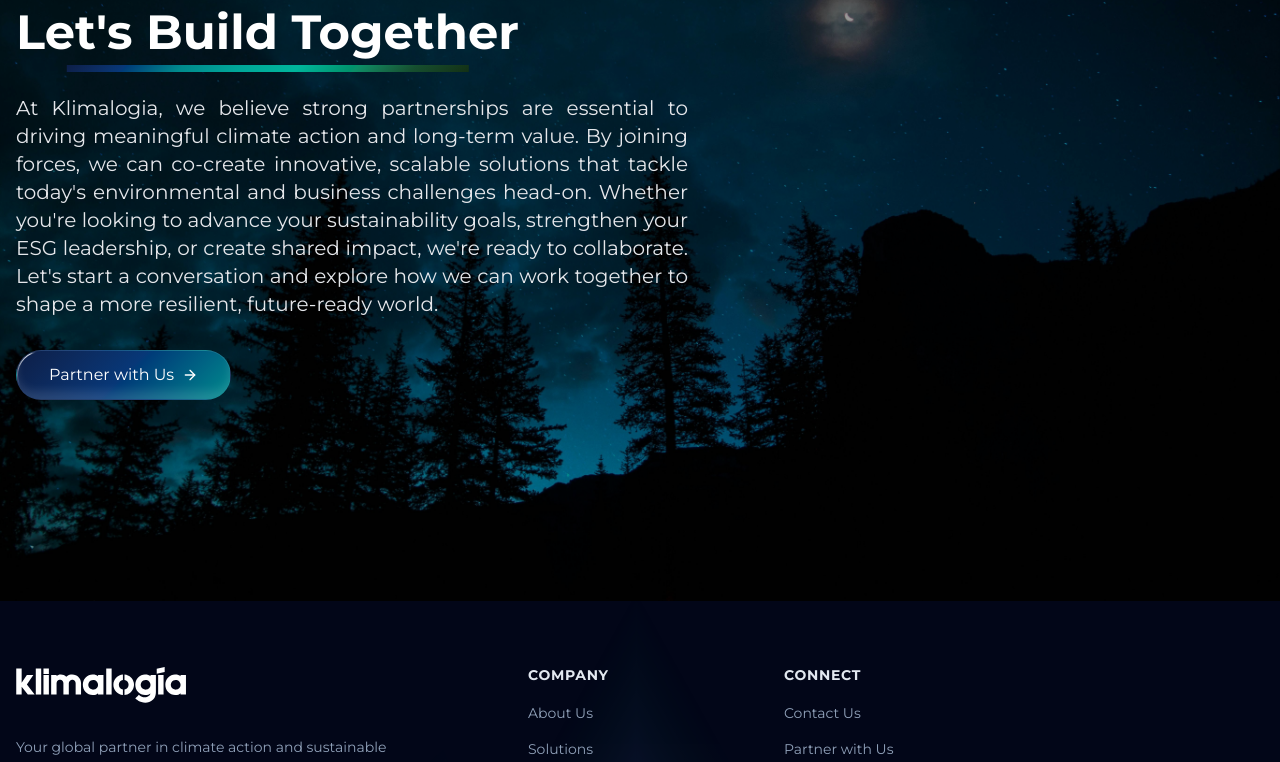
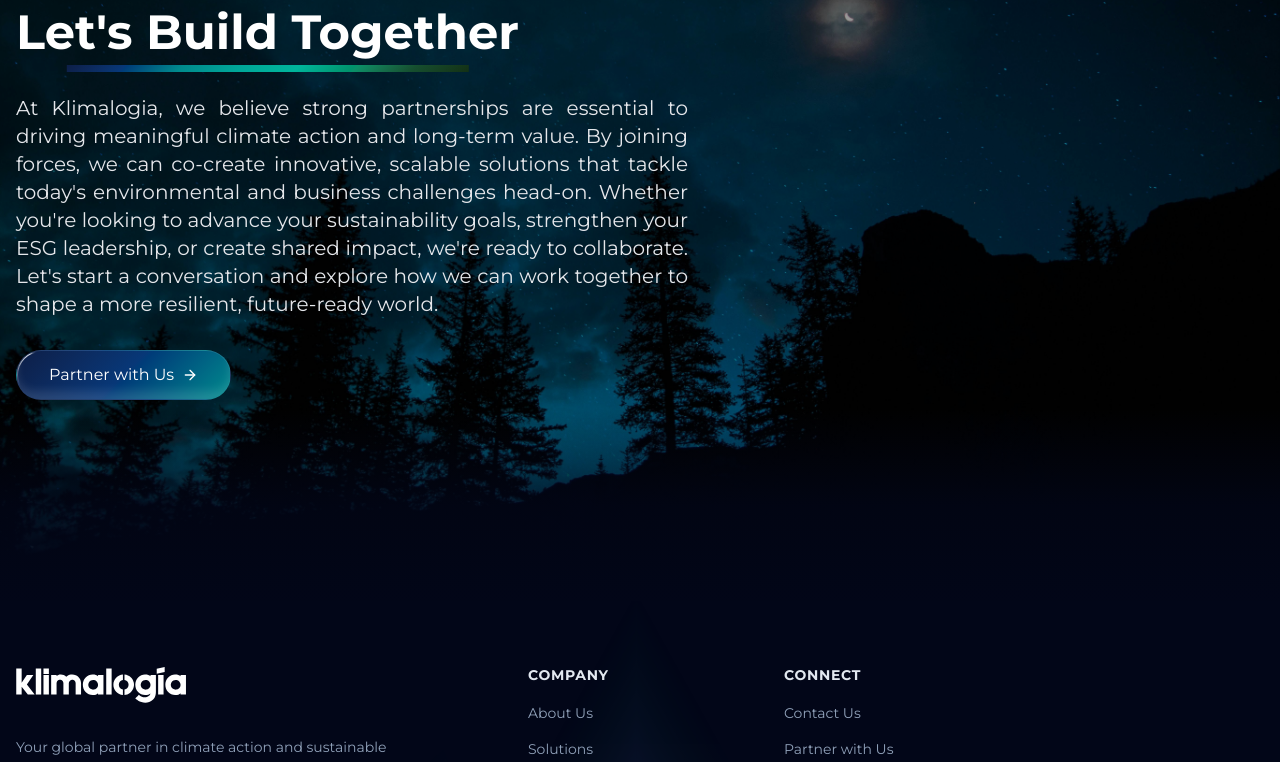
Before and after one commit to miidlaj/klimalogia-ui, a Next.js app: page /partner-with-us in a window 1280 px wide. Shown: the part 2559-3321 px from the top of the page. Built offline with nearby package versions, Linux system fonts and the light colour scheme.

Commit message:
gradient blend in end section image with footer for partner with us page

```diff
--- a/src/app/partner-with-us/page.tsx
+++ b/src/app/partner-with-us/page.tsx
@@ -16,6 +16,7 @@
 import React from "react";
 import { ShimmerButton } from "../components/shimmer-button";
 import HeroBg from "@/components/hero-bg";
+import { GradientBlend } from "@/components/custom/gradient-blend";
 
 // Color configuration for card accents
 const colorConfig = {
@@ -261,7 +262,7 @@
         </div>
       </section>
 
-      <section className="relative z-50 min-h-screen flex items-center overflow-hidden">
+      <section className="relative min-h-screen flex items-center overflow-hidden">
         <div className="absolute inset-0">
           <img
             src="/partnership-end.jpg"
@@ -318,6 +319,7 @@
             </motion.div>
           </div>
         </div>
+        <GradientBlend />
       </section>
     </div>
   );
```
